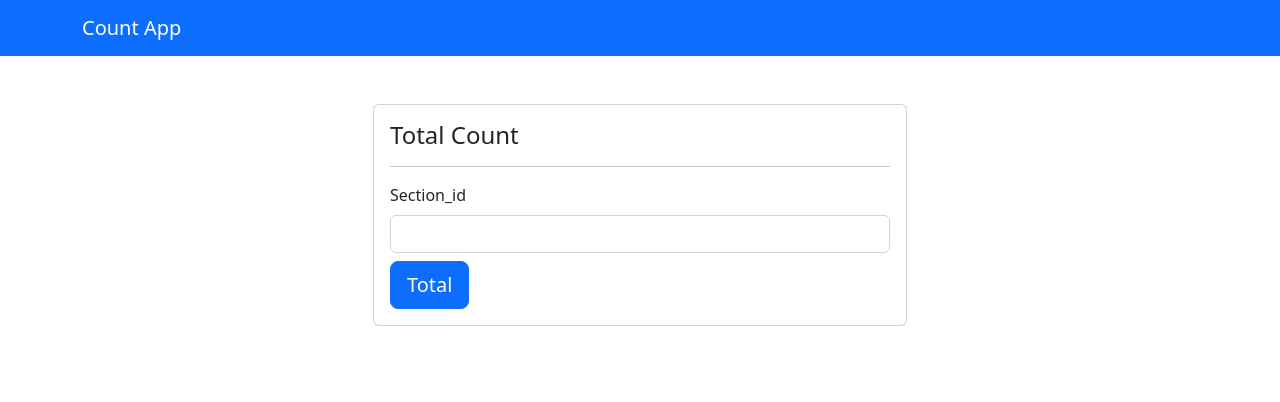
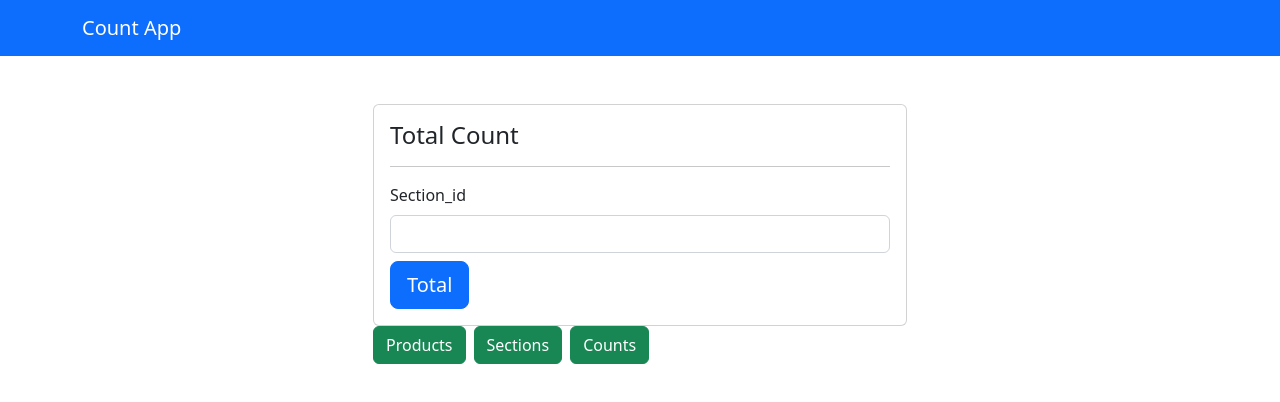
Before and after one commit to ChamodiKu/count-app, a React (Create React App) app in the folder count-app-frontend/: page / in a window 1280 px wide. Shown: the top 402 px of the page. Built offline with nearby package versions, Linux system fonts and the light colour scheme.

Commit message:
Added Products, Sections and Counts shortcuts to home

```diff
--- a/count-app-frontend/src/components/home.component.js
+++ b/count-app-frontend/src/components/home.component.js
@@ -5,7 +5,7 @@ import Row from 'react-bootstrap/Row';
 import Col from 'react-bootstrap/Col';
 import axios from 'axios'
 import Swal from 'sweetalert2';
-import { useNavigate } from 'react-router-dom'
+import {Link, useNavigate} from 'react-router-dom'
 
 export default function TotalCount() {
     const navigate = useNavigate();
@@ -84,6 +84,17 @@ export default function TotalCount() {
                             </div>
                         </div>
                     </div>
+                    <div className="col-12">
+                        <Link to={`/products`} className='btn btn-success me-2'>
+                            Products
+                        </Link>
+                        <Link to={`/sections`} className='btn btn-success me-2'>
+                            Sections
+                        </Link>
+                        <Link to={`/counts/`} className='btn btn-success me-2'>
+                            Counts
+                        </Link>
+                    </div>
                 </div>
             </div>
         </div>
```
